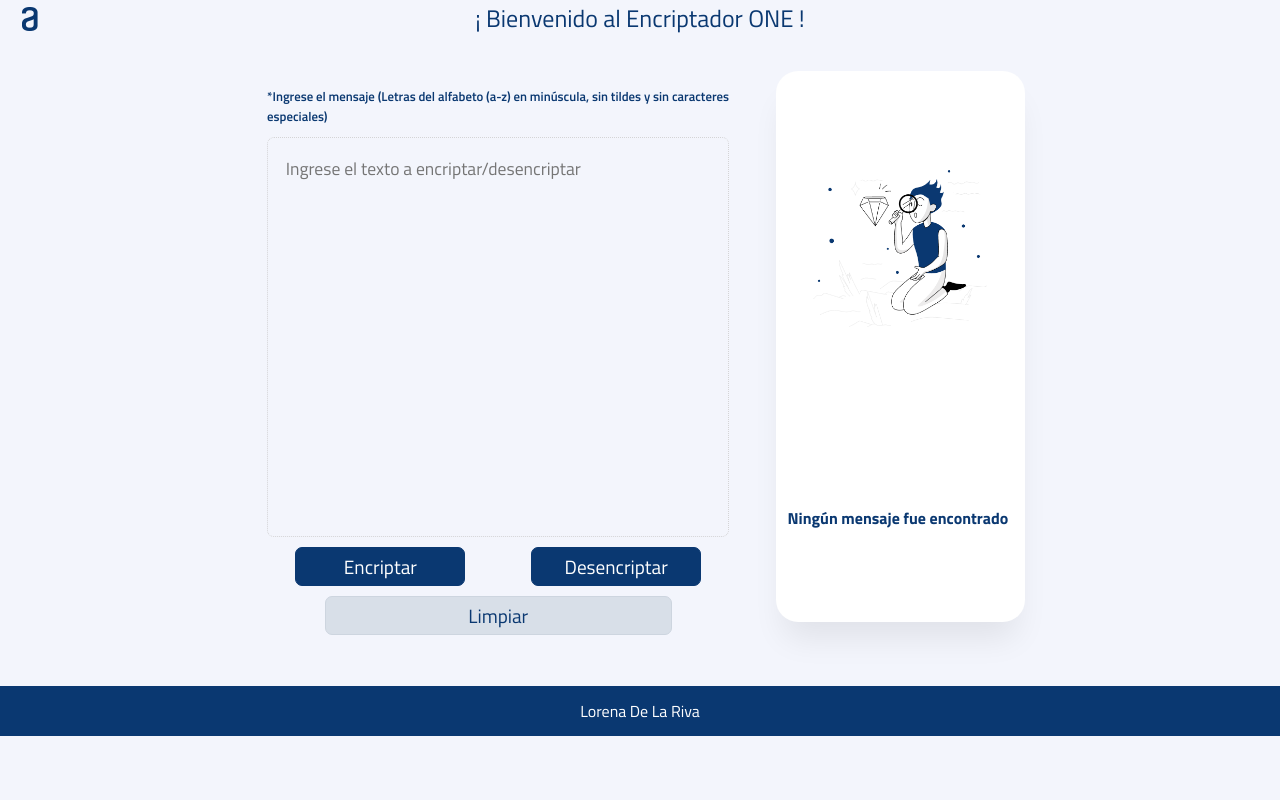
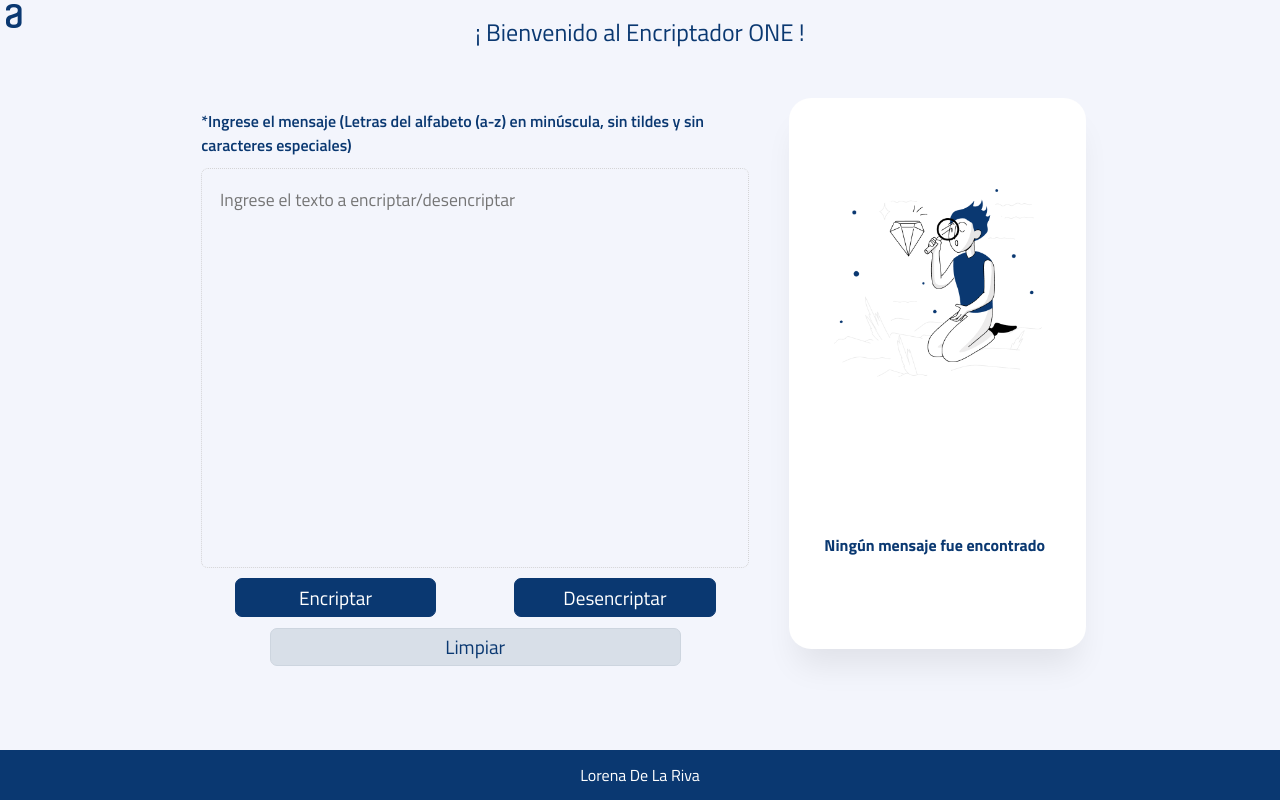
Before and after one commit to LRLDLK/ChallengeOne4-1-Encriptador, a plain HTML site: page index.html in a window 1280 px wide. Drawn offline with Linux system fonts and the light colour scheme.

Commit message:
arreglando alineaciones y posicion footer

```diff
--- a/app.js
+++ b/app.js
@@ -24,7 +24,7 @@ function copiar() {
     square.style.backgroundImage = "url('img/nene.png')"
     document.getElementById('vacio').style.display = 'inline'
     copiarBtn.style.display = 'none'
-  }, 1500)
+  }, 1000)
   msgDescifrar.value = '';
   titulo.style.display = 'none'
   msgDescifrar.style.opacity = 0;
--- a/index.html
+++ b/index.html
@@ -17,8 +17,9 @@
   </head>
 
   <body>
+    <section id='body'>
     <header>
-      <img src="img/logo.png" alt="logo Alura" />
+      <img id='logoAlura' src="img/logo.png" alt="logo Alura" />
       <nav>¡ Bienvenido al Encriptador ONE !</nav>
     </header>
 
@@ -79,6 +80,7 @@
         </section>
       </section>
     </main>
+    </section>
     <footer id="footer">
       <p>Lorena De La Riva</p>
     </footer>
--- a/style.css
+++ b/style.css
@@ -9,39 +9,63 @@
   color: #0a3871;
 }
 
-header {
-  height: 10px;
-  margin: 0 auto 2em auto;
+body {
+  background-color: #f3f5fc;
+  display: flex;
+  flex-wrap: wrap;
+  min-height: 100vh;
+  flex-direction: column;
 }
 
-header img {
+#body {
+  display: grid;
+  grid-template-columns: 100%;
+  grid-template-rows: 50px 1fr;
+  grid-template-areas:
+    'header'
+    'main';
+    margin: 0 auto 1rem auto;
+    width: 100%;
+}
+
+header {
+  grid-area: header;
+  width: 100%;
+  height: 100%;
+  margin: 0 auto 2em auto;
+  display: flex;
+  flex-direction: column;
+}
+
+#logoAlura {
   width: 60px;
-  margin: 7px 0 0 0;
-  z-index: 5;
+  left: -16px;
+  top: 4px;
   position: absolute;
 }
 
-body {
-  background-color: #f3f5fc;
+main {
+  grid-area: main;
+  margin-top: 1rem;
+  align-content: center;
+  align-items: center;
+  align-self: center;
 }
 
 nav {
   text-align: center;
   font-size: 1.5rem;
+  justify-self: center;
+    margin: auto auto 0 auto;
 }
 
 #base {
   padding: 1rem;
   display: grid;
-  grid-template-columns: 65% 34%;
-  gap: 1%;
-  grid-template-rows: auto 1fr;
-  grid-template-areas:
-    'message result'
-    'footer footer';
-  align-items: center;
+  grid-template-columns: 65% 35%;
+  grid-template-rows: auto;
+  grid-template-areas: 'message result';
   justify-self: center;
-  align-content: center;
   justify-content: center;
 }
 
@@ -49,9 +73,9 @@ nav {
   grid-area: message;
   /* border: solid 1px blue; */
   align-items: center;
-
   height: 580px;
   display: grid;
+
 }
 
 #forms {
@@ -79,7 +103,6 @@ nav {
   padding: 1em;
   resize: none;
   border-radius: 7px;
-
 }
 
 .ingresar {
@@ -137,7 +160,7 @@ nav {
 
 #alerta {
   grid-area: alerta;
-  font-size: 0.8em;
+  font-size: 1em;
   transition: color 0.1s linear 0.2s;
   font-weight: 600;
 }
@@ -173,7 +196,6 @@ nav {
   box-shadow: 0px 24px 32px -8px rgba(0, 0, 0, 0.08);
   border-radius: 22px;
   border: none;
-
   justify-items: baseline;
   align-items: baseline;
 }
@@ -241,8 +263,9 @@ nav {
 }
 
 #footer {
-  margin: 2rem 0 0 0;
-  grid-area: footer;
+  margin: auto auto 0 auto;
+  width: 100%;
+  align-self: flex-end;
   background-color: #0a3871;
   height: 50px;
   display: flex;
@@ -255,19 +278,18 @@ nav {
 
 /* ########################## MEDIA QUERIES ######################### */
 
-@media (max-width: 768px) {
+@media (max-width: 767px) {
   #base {
-    grid-template-columns: 98%;
-    gap: 2%;
-    grid-template-rows: auto auto 1fr;
+    grid-template-columns: 100%;
+
+    grid-template-rows: auto auto;
     grid-template-areas:
       'message'
-      'result'
-      'footer';
-    align-items: center;
+      'result';
     justify-self: center;
-    align-content: center;
+    align-content: space-between;
     justify-content: center;
+    height: 100%;
   }
 
   #result {
@@ -297,15 +319,12 @@ nav {
     box-shadow: 0px 24px 32px -8px rgba(0, 0, 0, 0.08);
     border-radius: 22px;
     border: none;
-
     justify-items: baseline;
     align-items: baseline;
   }
 
   #message {
     grid-area: message;
-    /* border: solid 1px blue; */
-
     height: 500px;
     display: grid;
   }
@@ -342,7 +361,6 @@ nav {
     grid-area: msgDes;
     display: none;
     border: none;
-    /* border: solid 1px blue; */
     margin: 0 auto;
     align-items: center;
     padding: 0.7em;
@@ -416,8 +434,4 @@ nav {
   #vacio {
     font-size: 0.8em;
   }
-
-  #footer {
-    margin: 0;
-  }
 }
```
